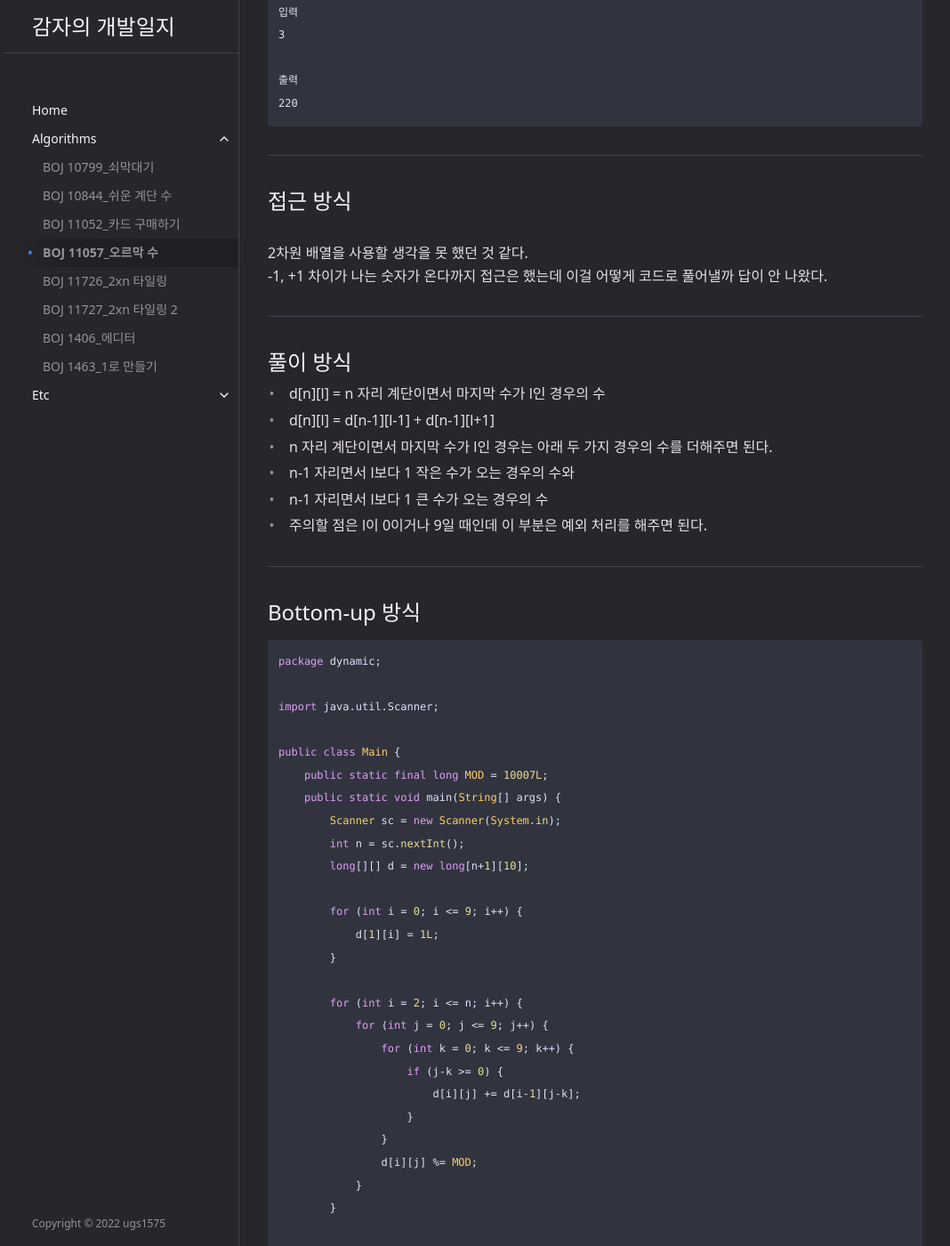
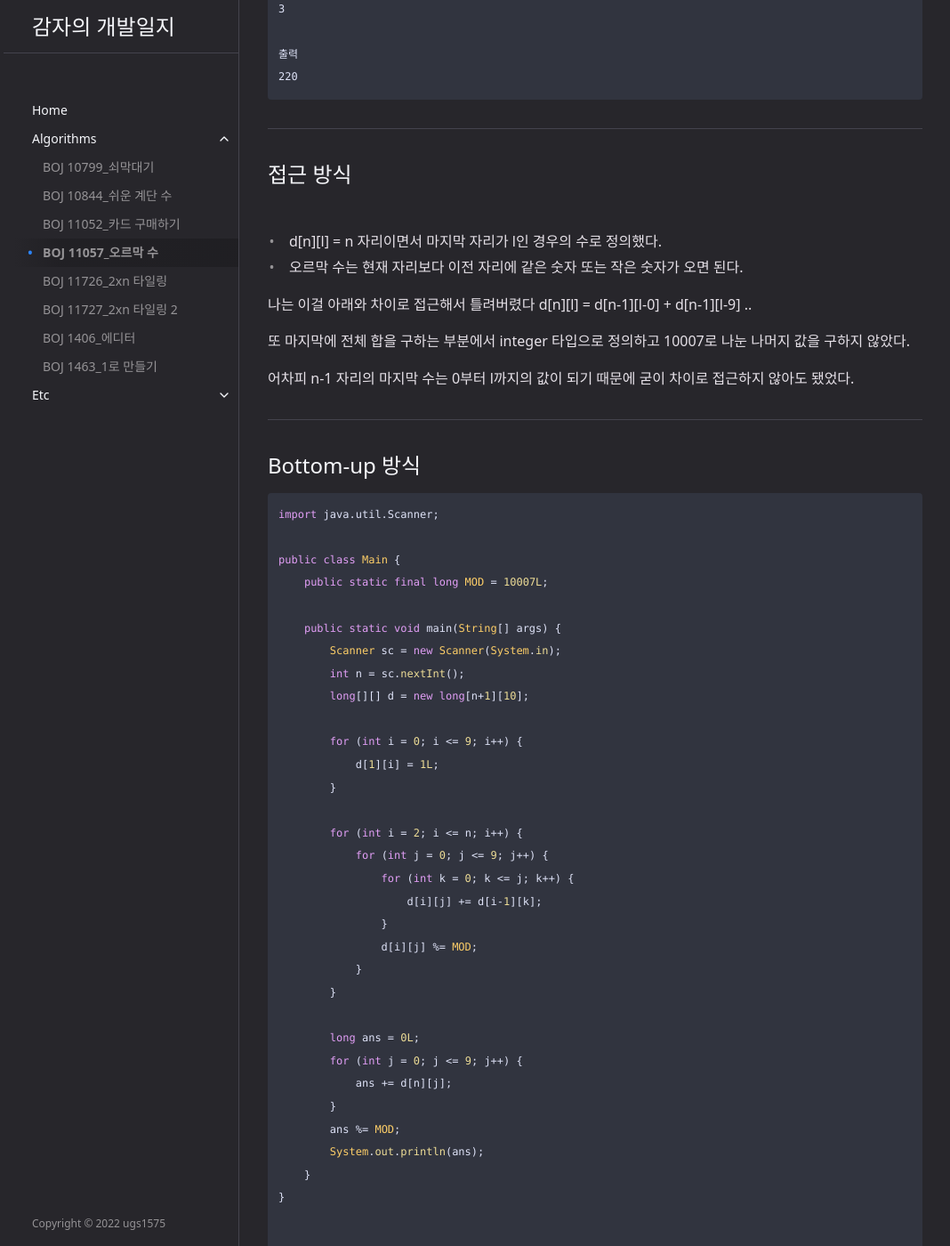
Before and after one commit to ugs1575/ugs1575.github.io, a Jekyll site: the page built from docs/algorithms/increasing_number.md, in a window 1280 px wide and 1400 px high, scrolled down 1635 px. Shown: the whole window at 89% size, without its empty margins (103-1171 px from the left). Built offline with Jekyll 4.4.1, drawn with Linux system fonts in a browser that asks for light colours.

Commit message:
백준 오르막수 풀이법 수정

````diff
--- a/docs/algorithms/increasing_number.md
+++ b/docs/algorithms/increasing_number.md
@@ -70,29 +70,25 @@ last_modified_at: "22.09.01"
 ---
 ## 접근 방식
 <br>
-2차원 배열을 사용할 생각을 못 했던 것 같다.<br>
--1, +1 차이가 나는 숫자가 온다까지 접근은 했는데 이걸 어떻게 코드로 풀어낼까 답이 안 나왔다.
+- d[n][l] = n 자리이면서 마지막 자리가 l인 경우의 수로 정의했다.
+- 오르막 수는 현재 자리보다 이전 자리에 같은 숫자 또는 작은 숫자가 오면 된다.
 
----
+나는 이걸 아래와 차이로 접근해서 틀려버렸다
+d[n][l] = d[n-1][l-0] + d[n-1][l-9] ..
 
-## 풀이 방식
-- d[n][l] = n 자리 계단이면서 마지막 수가 l인 경우의 수
-- d[n][l] = d[n-1][l-1] + d[n-1][l+1]
-- n 자리 계단이면서 마지막 수가 l인 경우는 아래 두 가지 경우의 수를 더해주면 된다.
-- n-1 자리면서 l보다 1 작은 수가 오는 경우의 수와
-- n-1 자리면서 l보다 1 큰 수가 오는 경우의 수
-- 주의할 점은 l이 0이거나 9일 때인데 이 부분은 예외 처리를 해주면 된다.
+또 마지막에 전체 합을 구하는 부분에서 integer 타입으로 정의하고 10007로 나눈 나머지 값을 구하지 않았다.
+
+어차피 n-1 자리의 마지막 수는 0부터 l까지의 값이 되기 때문에 굳이 차이로 접근하지 않아도 됐었다.
 
 ---
 
 ## Bottom-up 방식
 ```java
-package dynamic;
-
 import java.util.Scanner;
 
 public class Main {
     public static final long MOD = 10007L;
+
     public static void main(String[] args) {
         Scanner sc = new Scanner(System.in);
         int n = sc.nextInt();
@@ -104,20 +100,18 @@ public class Main {
 
         for (int i = 2; i <= n; i++) {
             for (int j = 0; j <= 9; j++) {
-                for (int k = 0; k <= 9; k++) {
-                    if (j-k >= 0) {
-                        d[i][j] += d[i-1][j-k];
-                    }
+                for (int k = 0; k <= j; k++) {
+                    d[i][j] += d[i-1][k];
                 }
                 d[i][j] %= MOD;
             }
         }
 
-        int ans = 0;
+        long ans = 0L;
         for (int j = 0; j <= 9; j++) {
             ans += d[n][j];
         }
-
+        ans %= MOD;
         System.out.println(ans);
     }
 }
````
Also changed, not shown: other parts of docs/algorithms/increasing_number.md (+1 -1 lines).
